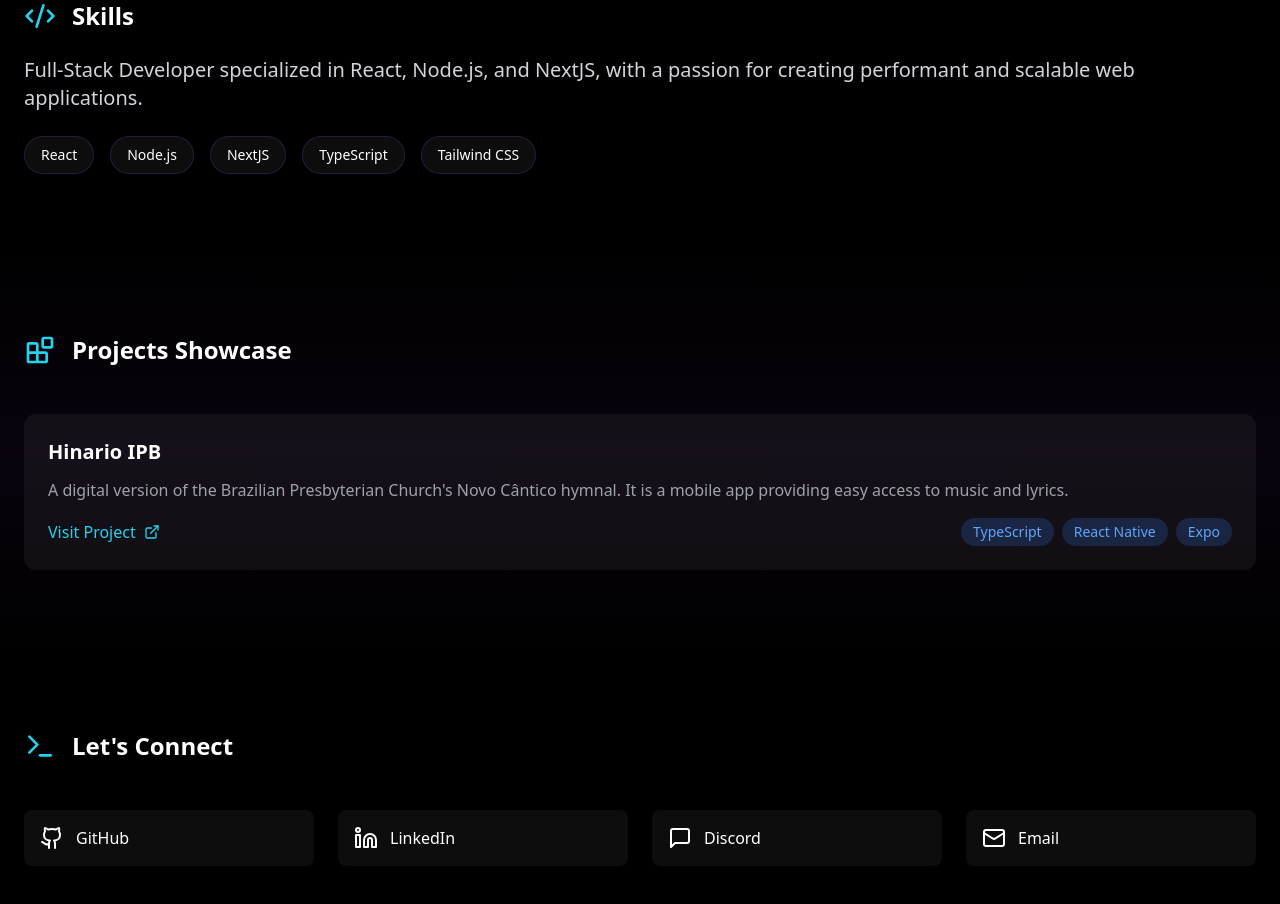
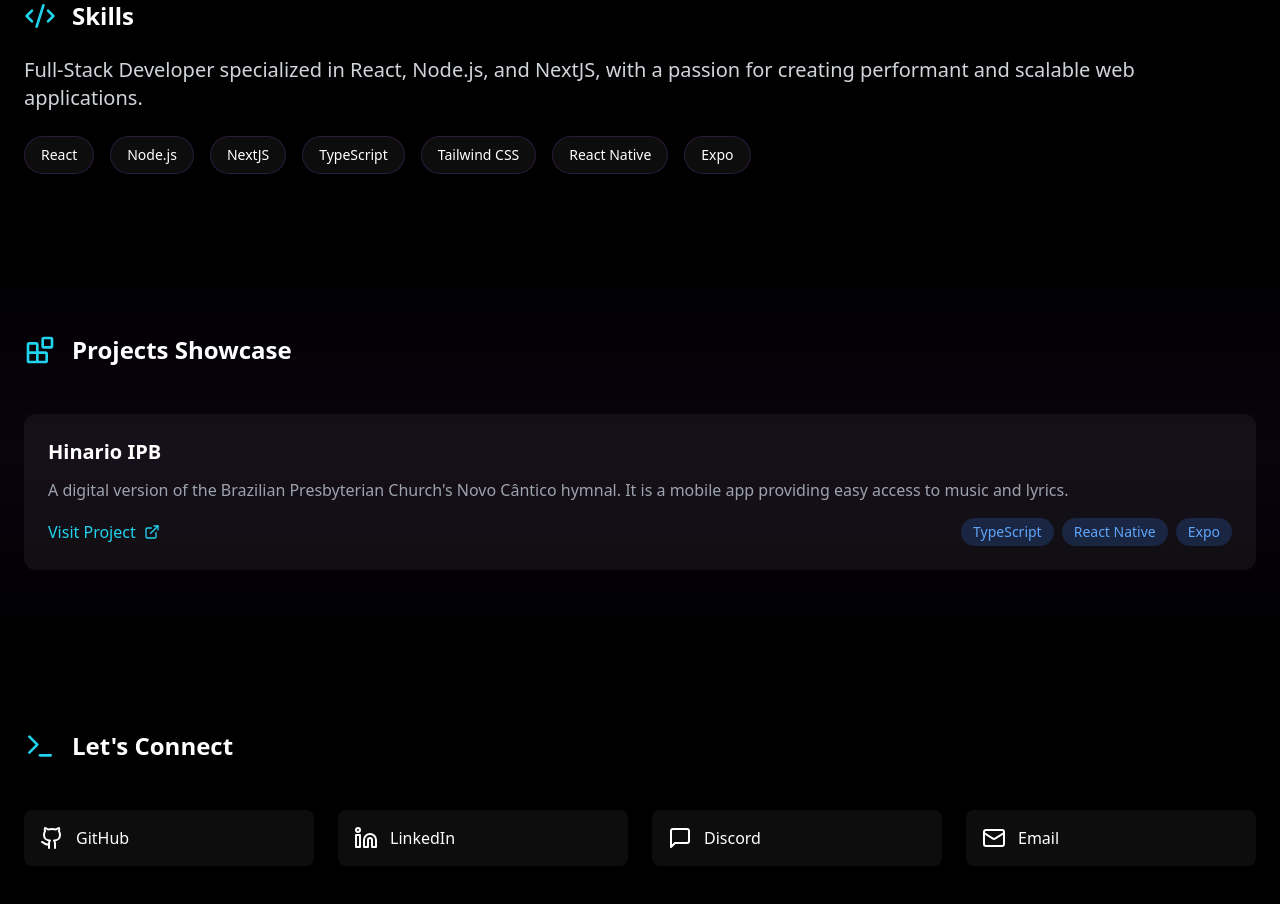
Before and after one commit to fm1randa/filipemiranda.dev, a React (Vite) app: page / in a window 1280 px wide. Shown: the part 880-1784 px from the top of the page. Built offline with nearby package versions, Linux system fonts and the light colour scheme.

Commit message:
feat: add React Native and Expo to technology tags in App component

```diff
--- a/src/App.tsx
+++ b/src/App.tsx
@@ -62,6 +62,8 @@ function App() {
                   'NextJS',
                   'TypeScript',
                   'Tailwind CSS',
+                  'React Native',
+                  'Expo',
                 ].map((skill) => (
                   <span
                     key={skill}
```
